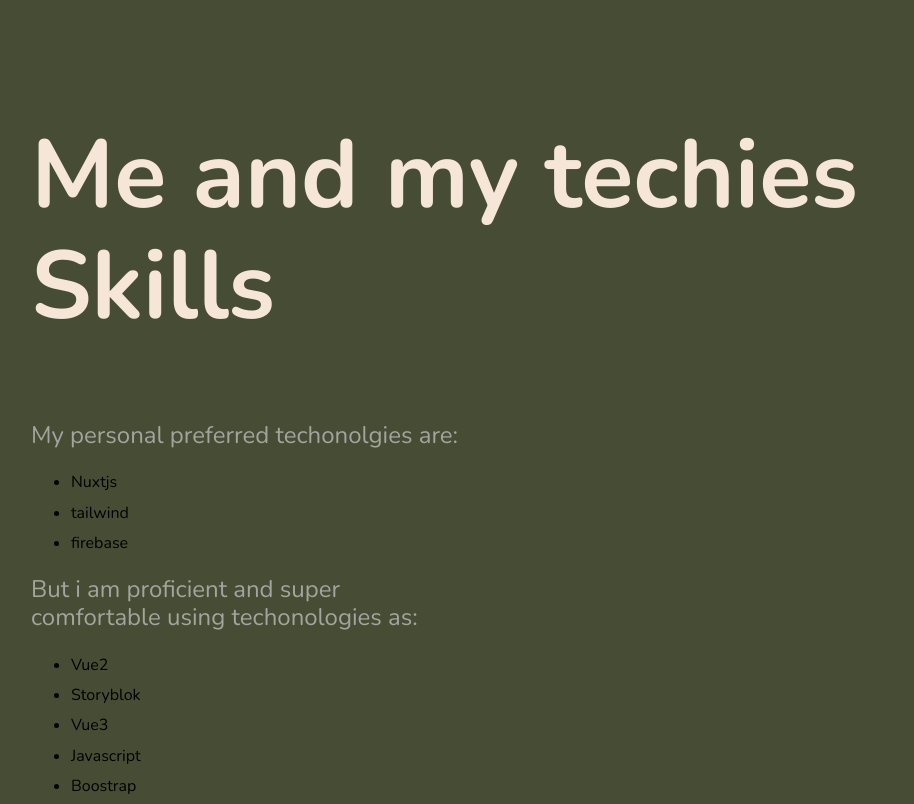
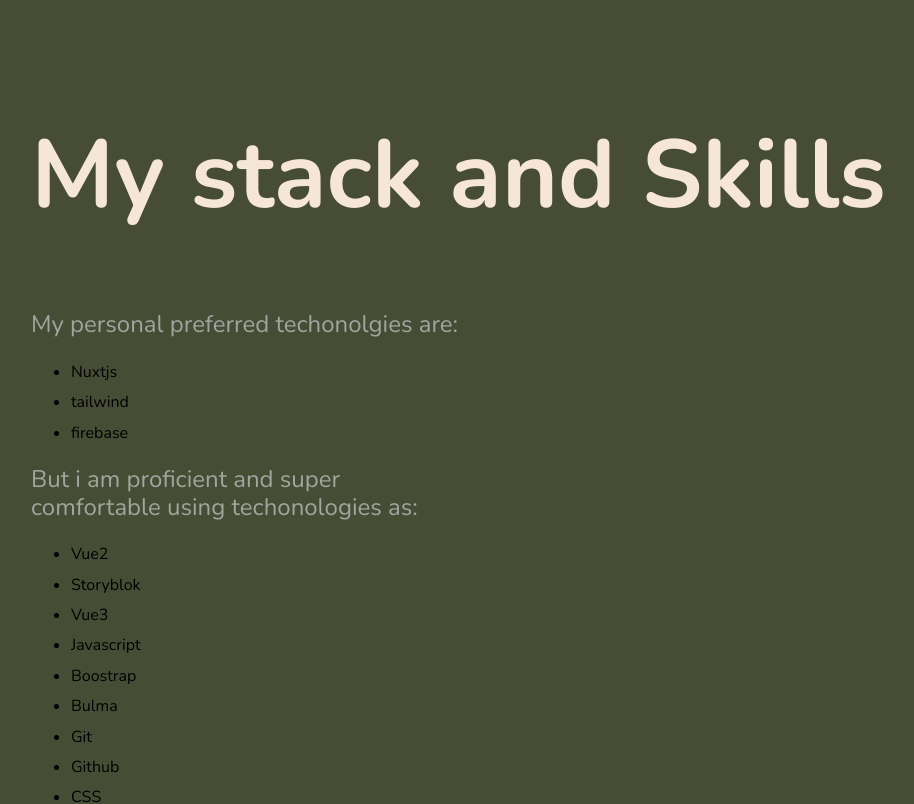
Before and after one commit to platzi/curso-arquitecturas-css-proyecto-2, a Vue app: page / in a window 1280 px wide. Shown: the part 1420-2224 px from the top of the page, without its empty margins (5-919 px from the left). Built offline with nearby package versions, Linux system fonts and the light colour scheme.

Commit message:
general changes we are prepared to receive animation along the dom, the content is ready in each section

```diff
--- a/src/App.vue
+++ b/src/App.vue
@@ -75,7 +75,7 @@ export default {
 }
 .section {
   width: 100%;
-  height: 100vh;
+  min-height: 100vh;
   padding: 2rem 2.125rem;
 }
 
--- a/src/components/index/ContactSection.vue
+++ b/src/components/index/ContactSection.vue
@@ -26,7 +26,7 @@
               name=""
               id=""
               cols="30"
-              rows="10"
+              rows="5"
               placeholder="Let me know your amazing message and let's work together"
             ></textarea>
           </div>
--- a/src/components/index/MyStack.vue
+++ b/src/components/index/MyStack.vue
@@ -1,7 +1,7 @@
 <template>
   <div class="myStackSection">
     <div class="myStackSection--container">
-      <h2>Me and my techies Skills</h2>
+      <h2>My stack and Skills</h2>
       <div class="myStackSection--container__content">
         <p>My personal preferred techonolgies are:</p>
         <ul>
```
Also changed, not shown: src/static/images/Logo-LR-blanco.png (added).
